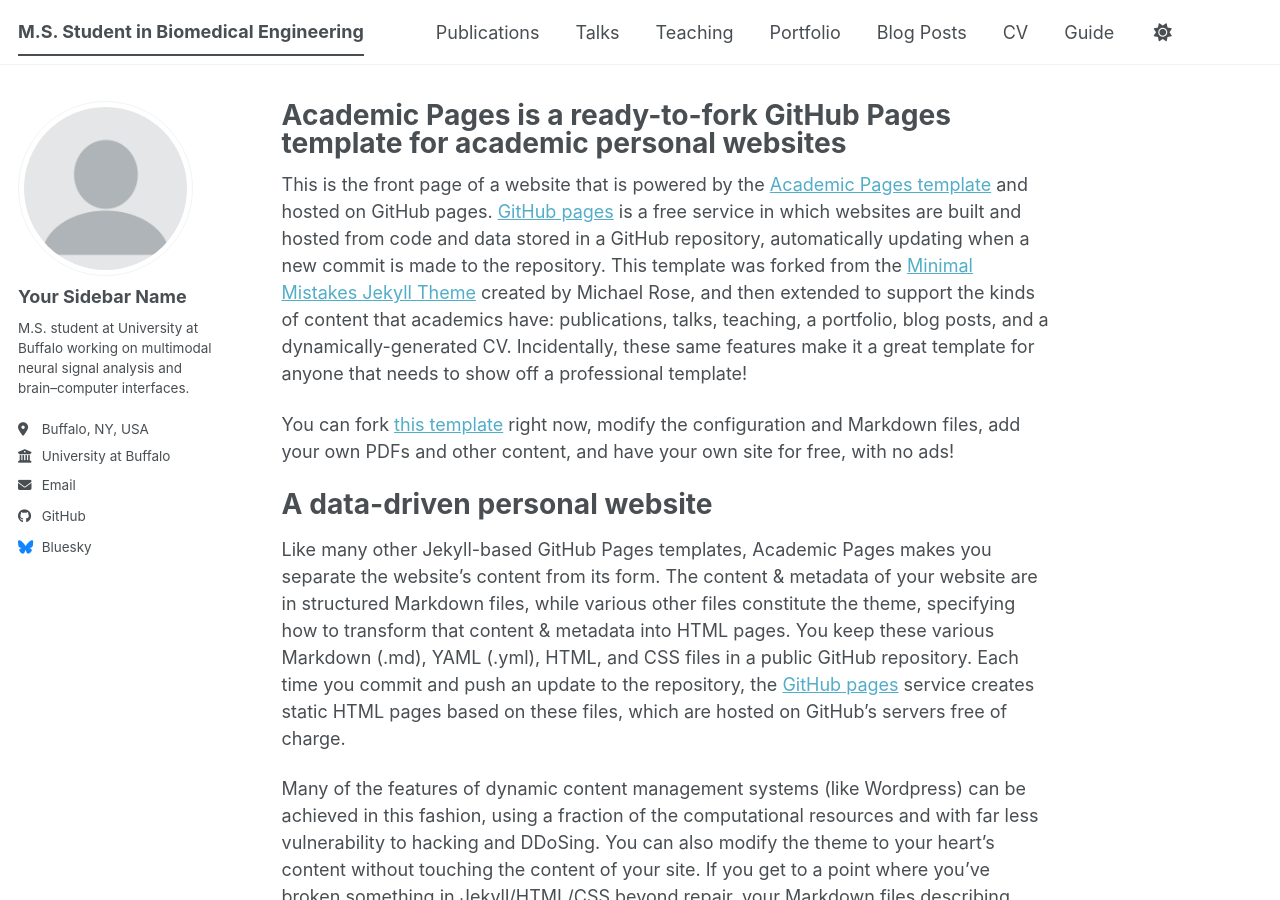
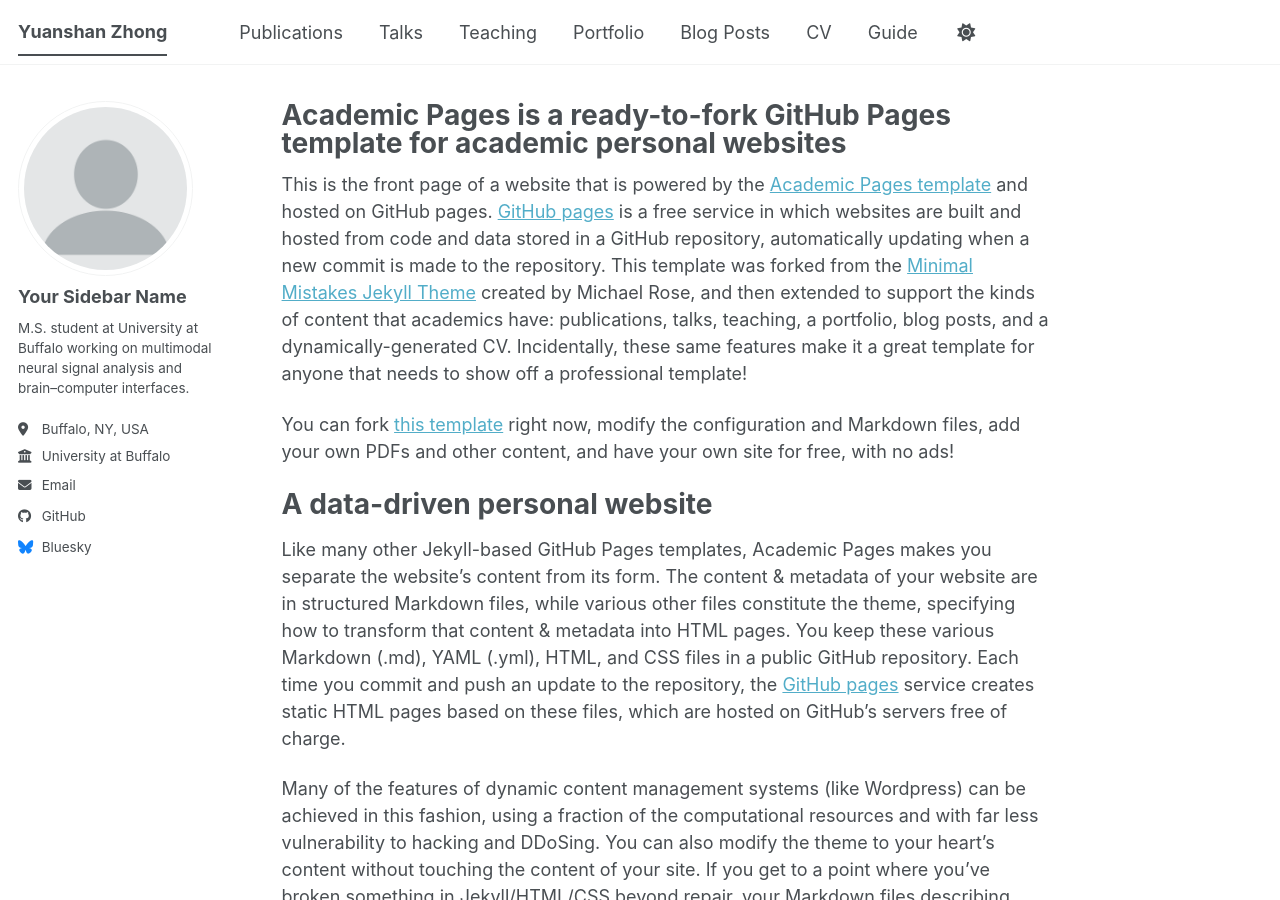
Before and after one commit to Yzhong9527/Yzhong9527.github.io, a Jekyll site: the page built from _pages/about.md, in a window 1280 px wide and 900 px high. Built offline with Jekyll 4.4.1, drawn with Linux system fonts in a browser that asks for light colours; a script bundle is joined from its source files by our own code; library files that are not in the unit come from our copies.

Commit message:
Change site title to 'Yuanshan Zhong'
Updated the site title to reflect the author's name.

```diff
--- a/_config.yml
+++ b/_config.yml
@@ -9,7 +9,7 @@
 # Basic Site Settings
 locale                   : "en-US"
 site_theme               : "default" # The available themes options are "default", "air", "sunrise", "mint", "dirt" and "contrast"
-title                    : "M.S. Student in Biomedical Engineering"
+title                    : "Yuanshan Zhong"
 title_separator          : "-"
 name                     : &name "Yuanshan Zhong"
 description              : &description "Multimodal neural signal analysis, representation learning, and closed-loop neuroengineering systems"   # Update this with a general description of your site, this is the default if not overridden by a page
```
